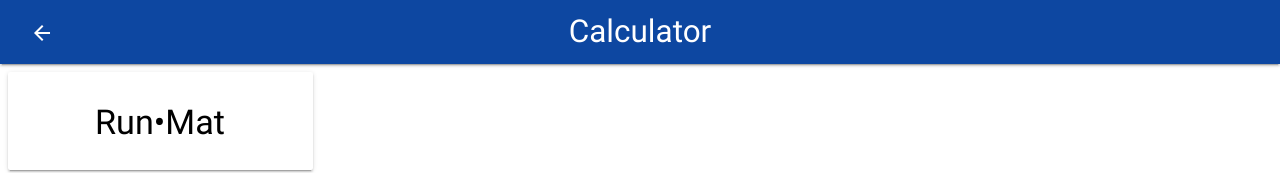
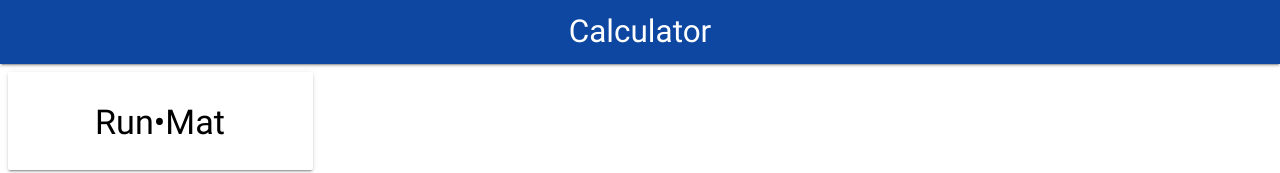
Before and after one commit to Benjamin-Davies/graphing-calculator, a React (Create React App) app: page /#/ in a window 1280 px wide. Shown: the top 173 px of the page. Built offline with nearby package versions, Linux system fonts and the light colour scheme.

Commit message:
Hide back button in menu

```diff
--- a/src/App.js
+++ b/src/App.js
@@ -1,10 +1,10 @@
 import React from 'react';
-import { Link } from 'react-router-dom';
+import { Link, withRouter } from 'react-router-dom';
 import './App.css';
 
 import Routes from './routes';
 
-export default () => {
+export default withRouter(props => {
   return (
     <div className="App">
       <nav>
@@ -16,8 +16,14 @@ export default () => {
             <li>
               <button
                 href="collapsible.html"
-                className="BackButton btn-flat"
-                onClick={() => window.history.back()}
+                className={
+                  props.location.pathname === '/'
+                    ? 'hide'
+                    : 'BackButton btn-flat'
+                }
+                onClick={() => {
+                  props.history.goBack();
+                }}
               >
                 <i className="material-icons">arrow_back</i>
               </button>
@@ -28,4 +34,4 @@ export default () => {
       <Routes />
     </div>
   );
-};
+});
```
